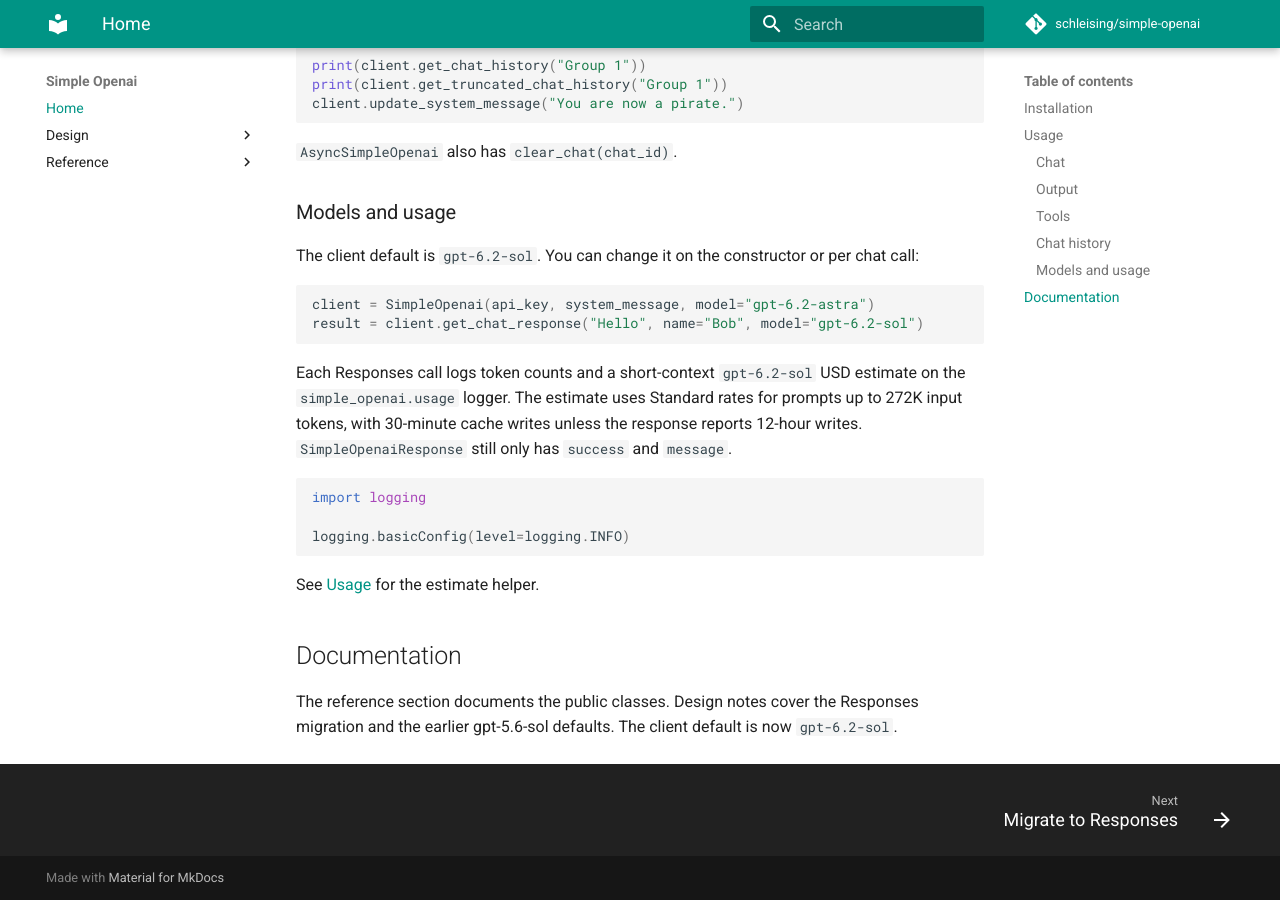
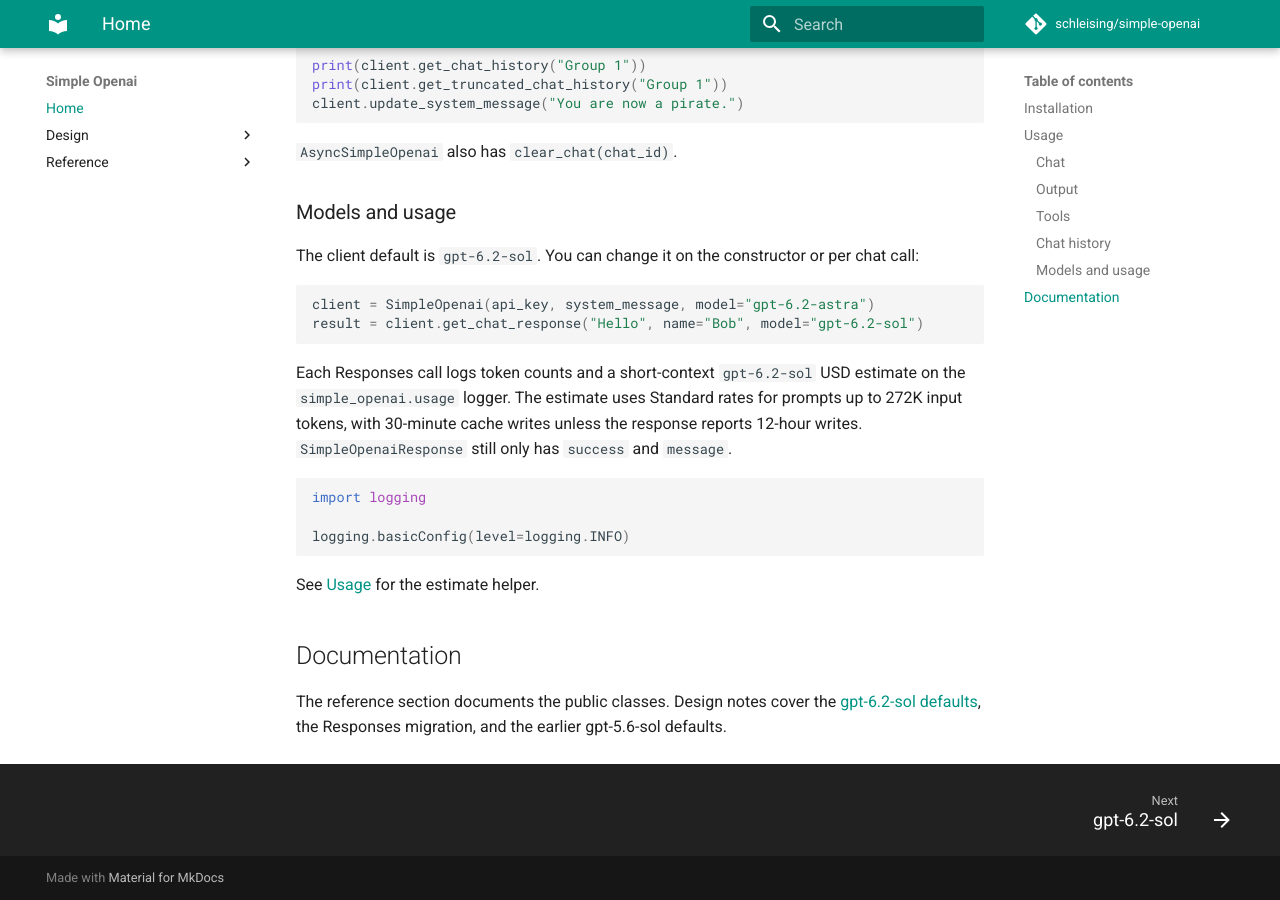
Before and after one commit to schleising/simple-openai, an MkDocs documentation site: the page built from docs/index.md, in a window 1280 px wide and 900 px high, scrolled down 3257 px. Built offline with MkDocs 1.6.1 and Material for MkDocs 9.7.7, drawn with Linux system fonts in a browser that asks for light colours; comment, search, counter and statistics services are not loaded.

Commit message:
Bump version to 6.4.0 and record the gpt-6.2-sol defaults.
Co-authored-by: Cursor <cursoragent@cursor.com>

```diff
--- a/docs/index.md
+++ b/docs/index.md
@@ -207,5 +207,5 @@ See [Usage](simple_openai/usage.md) for the estimate helper.
 ## Documentation
 
 The reference section documents the public classes. Design notes cover the
-Responses migration and the earlier gpt-5.6-sol defaults. The client default
-is now `gpt-6.2-sol`.
+[gpt-6.2-sol defaults](design/gpt-6.2-sol.md), the Responses migration, and
+the earlier gpt-5.6-sol defaults.
--- a/mkdocs.yml
+++ b/mkdocs.yml
@@ -41,6 +41,7 @@ markdown_extensions:
 nav:
   - Home: index.md
   - Design:
+    - gpt-6.2-sol: design/gpt-6.2-sol.md
     - Migrate to Responses: design/migrate-to-responses.md
     - Tune gpt-5.6-sol: design/tune-gpt-5.6-sol.md
   - Reference:
--- a/pyproject.toml
+++ b/pyproject.toml
@@ -6,7 +6,7 @@ build-backend = "setuptools.build_meta"
 
 [project]
 name = "simple-openai"
-version = "6.3.0"
+version = "6.4.0"
 description = "Simple OpenAI API wrapper"
 readme = "README.md"
 authors = [{ name = "Stephen Schleising", email = "stephen@schleising.net" }]
```
Also changed, not shown: README.md (+1 -0 lines), docs/design/gpt-6.2-sol.md (added, +52 -0 lines), docs/design/tune-gpt-5.6-sol.md (+3 -0 lines).
